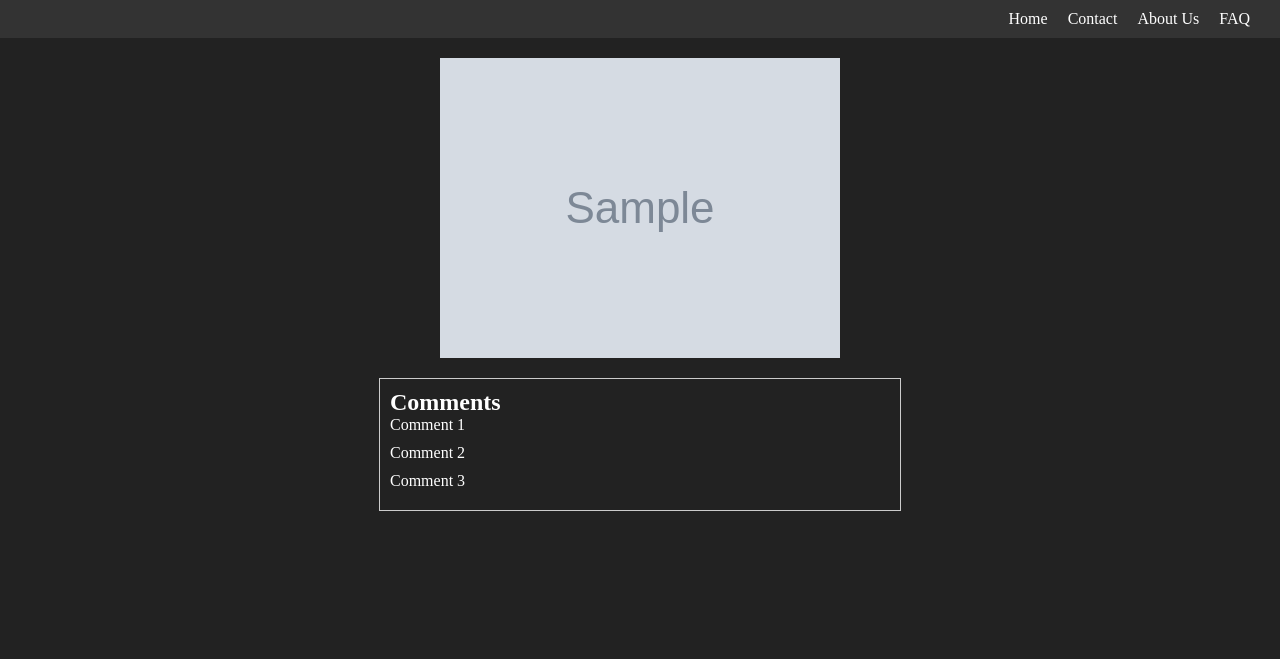
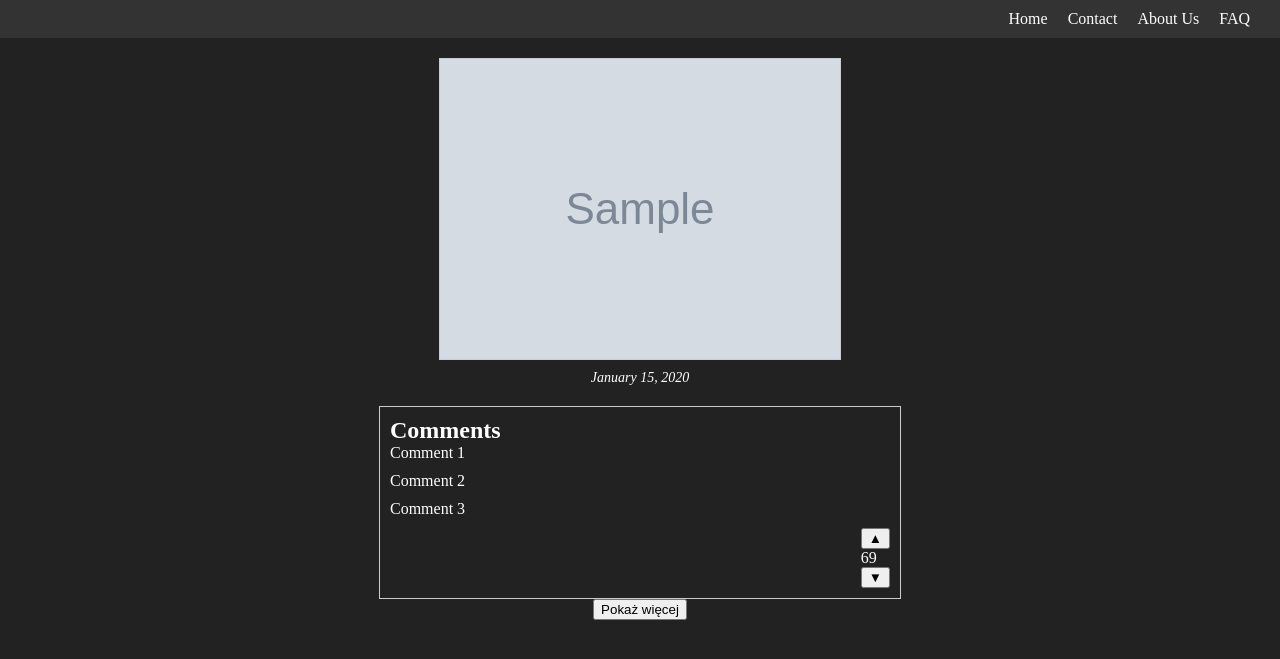
Before and after one commit to Qbpoland/Sadistic, a PHP site: page /frontpage.php in a window 1280 px wide. Shown: the top 659 px of the page. Run offline with PHP 8.4, Linux system fonts and the light colour scheme; tables that the repository leaves empty or names only in its code hold one stand-in row (values such as "Sample post"); grey boxes marked "Sample" are stand-in pictures.

Commit message:
sort photo by date +vote_static

```diff
--- a/frontpage.php
+++ b/frontpage.php
@@ -29,8 +29,10 @@
 		while ($row = $result->fetch_assoc()) {
 			$filename = $row['filename'];
 			$url = "img/" . $filename;
+			$date = date('F j, Y', strtotime($row['timestamp']));
 			echo "<div class='photo'>
 				  <img src='$url' alt='$filename'>
+				  <div class='date'>$date</div>
 				  <div class='comments'>
 				    <h2>Comments</h2>
 				    <ul>
@@ -38,7 +40,14 @@
 				      <li>Comment 2</li>
 				      <li>Comment 3</li>
 				    </ul>
+					<div class='vote'>
+                    <button class='upvote' type='button'>▲</button>
+                    <div class='votecounter'>69</div>
+                    <button class='downvote' type='button'>▼</button>
+
+                </div>
 				  </div>
+				  <input type='button' value='Pokaż więcej'>
 			    </div>";
 		}
 	?>
--- a/style_main.css
+++ b/style_main.css
@@ -3,6 +3,13 @@
   flex-direction: column;
   align-items: center;
   margin: 20px 0;
+
+}
+
+.date {
+  margin-top: 10px;
+  font-size: 14px;
+  font-style: italic;
 }
 
 .comments {
@@ -26,14 +33,15 @@
 .comments li {
   margin-bottom: 10px;
 }
+
 body {
   background-color: #222;
   color: #fff;
   margin-top: 0;
   margin-left: 0;
   margin-right: 0;
+}
 
-}
 #Navtool {
   display: flex;
   flex-direction: row;
@@ -45,6 +53,7 @@ body {
   top: 0;
   z-index: 1;
 }
+
 #navbar {
   display: flex;
   flex-direction: row;
@@ -59,3 +68,12 @@ body {
 #navbar a:hover {
   color: #ddd;
 }
+
+.photo img {
+  border: 1px solid #ccc;
+}
+.vote {
+  float: right;
+  margin-left: 1em;
+
+}
```
Also changed, not shown: img/085aab511fdbe0f229355c6baeccf07c46e288044ee135067beec1e45ab6fe33png.webp (renamed from img/883d0a8fcec515182d46bb818725e65f35e776a5d8bd8c56cb7b0067438d65e9png.webp), img/4a78803c569788399903b3ef3b906d62cc0a3ccdfe8ff3d44f4c9aecf545e2a9png.webp (deleted), img/513ed1cb32cc3064e7c8b8f3ad2b0a53056f8cfe9cae60ea9843d39b4ba1bcb8png.webp (added), img/58742e695594105bd492d3b139b195056ce46c0dc1c6056f68084555984cd9f3png.webp (added), img/74ec96a716971abe2b5f5338a673e05bc9cdabde7b389fa0c3dca01dc12643a0png.webp (deleted), img/bb0500164e0271cddff3cc34afc7996bee262b83a00dcbc623413ad6966d9dabpng.webp (added), img/d550b5fc4cb96777a117cea81d9e52530a27a7fc57c5ecfa054a3aa77ce768e6png.webp (deleted), img/da2754108c16a578fa2e8df1ee9526b665db6921a49da885a602f1fd8629a0cbpng.webp (added), img/f1ebf1185ca7231eb892f5b213161e247d5da2ef629b454b0b7ed4c9acdd5e1fpng.webp (added). Lines whose indentation alone changed are shown as unchanged.
